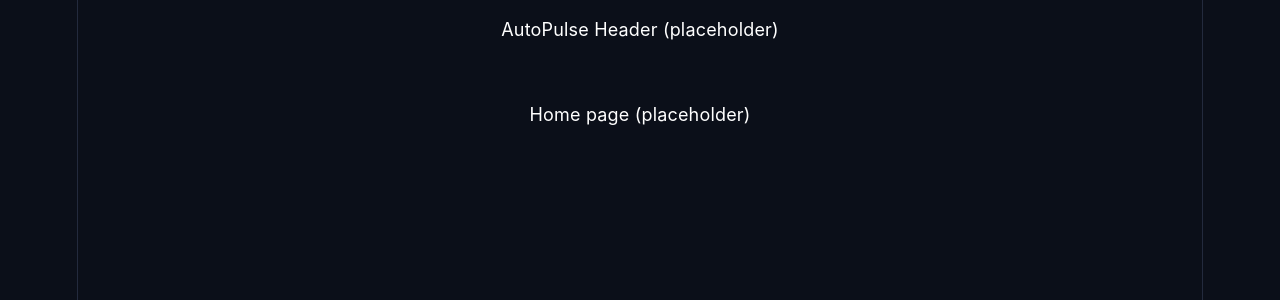
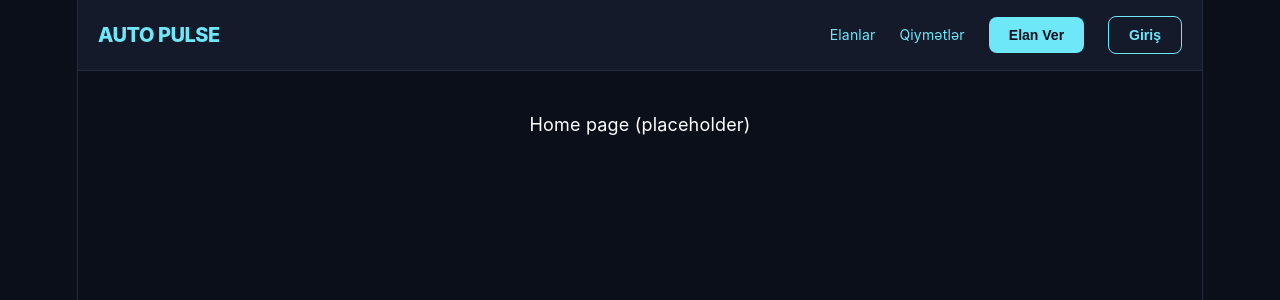
Before and after one commit to CavadJava/autopulse, a React (Vite) app: page / in a window 1280 px wide. Shown: the top 300 px of the page. Built offline with nearby package versions, Linux system fonts and the light colour scheme.

Commit message:
feat: add Header component with navigation
Co-Authored-By: Claude Sonnet 5 <noreply@anthropic.com>

```diff
--- /dev/null
+++ b/src/components/Header.module.css
@@ -0,0 +1,62 @@
+.header {
+  background: var(--bg-secondary);
+  border-bottom: 1px solid var(--border);
+  padding: 16px 0;
+  position: sticky;
+  top: 0;
+  z-index: 100;
+}
+
+.container {
+  max-width: 1200px;
+  margin: 0 auto;
+  padding: 0 20px;
+  display: flex;
+  justify-content: space-between;
+  align-items: center;
+}
+
+.logo {
+  font-size: 20px;
+  font-weight: 800;
+  letter-spacing: -0.5px;
+  display: flex;
+  align-items: center;
+  gap: 4px;
+}
+
+.logoText {
+  color: var(--accent);
+}
+
+.nav {
+  display: flex;
+  gap: 24px;
+  align-items: center;
+}
+
+.nav a {
+  font-size: 14px;
+  transition: color 0.2s;
+}
+
+.nav a:hover {
+  color: var(--accent);
+}
+
+.cta {
+  background: var(--accent);
+  color: var(--bg-primary);
+  font-weight: 700;
+  padding: 10px 20px;
+  border-radius: var(--radius);
+  font-size: 14px;
+}
+
+.secondary {
+  background: transparent;
+  color: var(--accent);
+  border: 1px solid var(--accent);
+  padding: 10px 20px;
+  font-size: 14px;
+}
--- a/src/components/Header.tsx
+++ b/src/components/Header.tsx
@@ -1,3 +1,20 @@
+import { Link } from 'react-router-dom';
+import styles from './Header.module.css';
+
 export default function Header() {
-  return <header style={{ padding: 16 }}>AutoPulse Header (placeholder)</header>;
+  return (
+    <header className={styles.header}>
+      <div className={styles.container}>
+        <Link to="/" className={styles.logo}>
+          <span className={styles.logoText}>AUTO</span>PULSE
+        </Link>
+        <nav className={styles.nav}>
+          <Link to="/elanlar">Elanlar</Link>
+          <Link to="/qiymetler">Qiymətlər</Link>
+          <button className={styles.cta}>Elan Ver</button>
+          <button className={styles.secondary}>Giriş</button>
+        </nav>
+      </div>
+    </header>
+  );
 }
```
